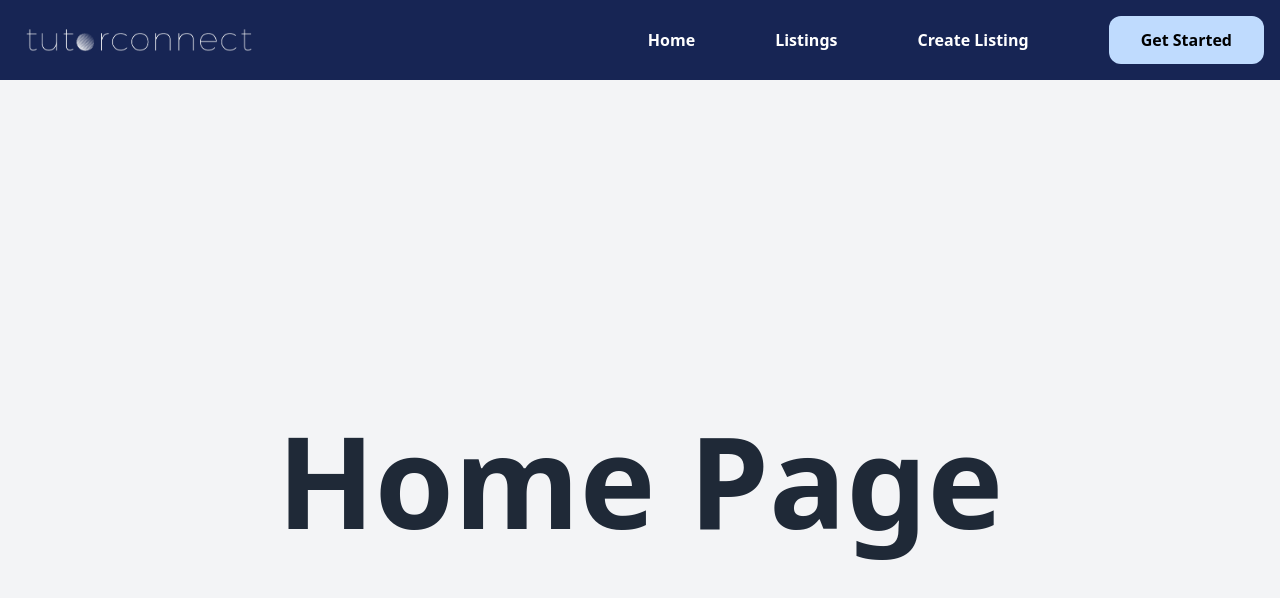
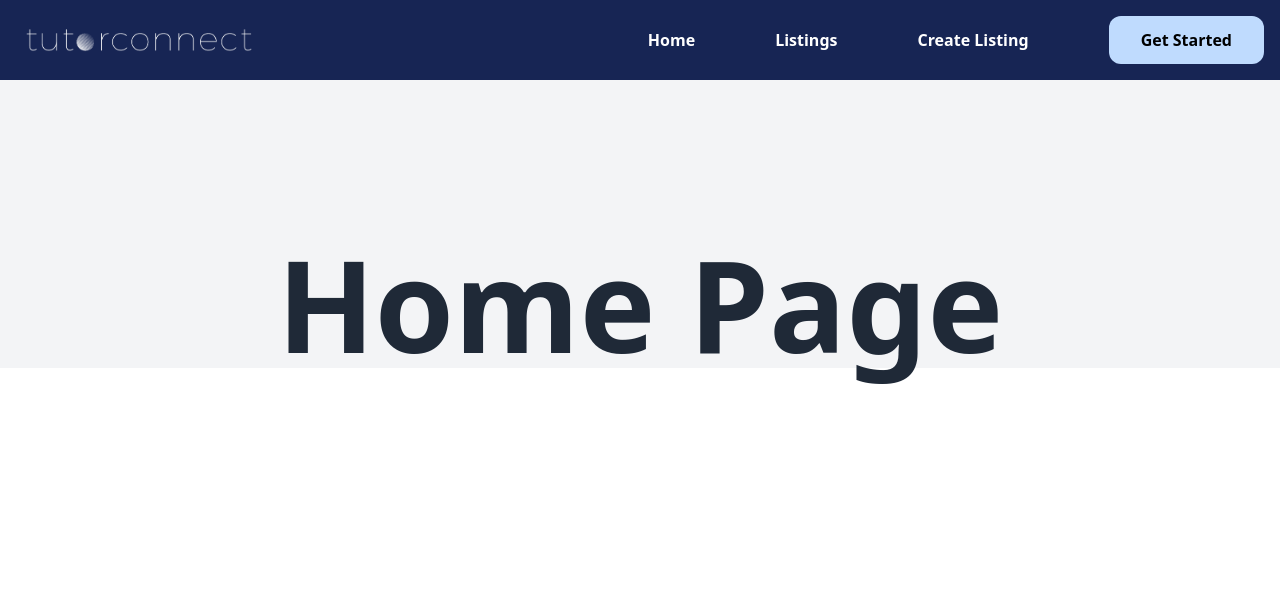
Before and after one commit to StockerMC/TutorConnect, a SvelteKit app: page / in a window 1280 px wide. Shown: the top 598 px of the page. Built offline with nearby package versions, Linux system fonts and the light colour scheme.

Commit message:
adjust home text

```diff
--- a/src/routes/+page.svelte
+++ b/src/routes/+page.svelte
@@ -1,3 +1,3 @@
-<div class="flex flex-col items-center justify-center h-screen w-screen bg-gray-100">
-	<h1 class="text-9xl font-bold text-gray-800">Home Page</h1>
+<div class="flex flex-col items-center justify-center w-screen bg-gray-100">
+	<h1 class="text-9xl font-bold text-gray-800 pt-40">Home Page</h1>
 </div>
```
